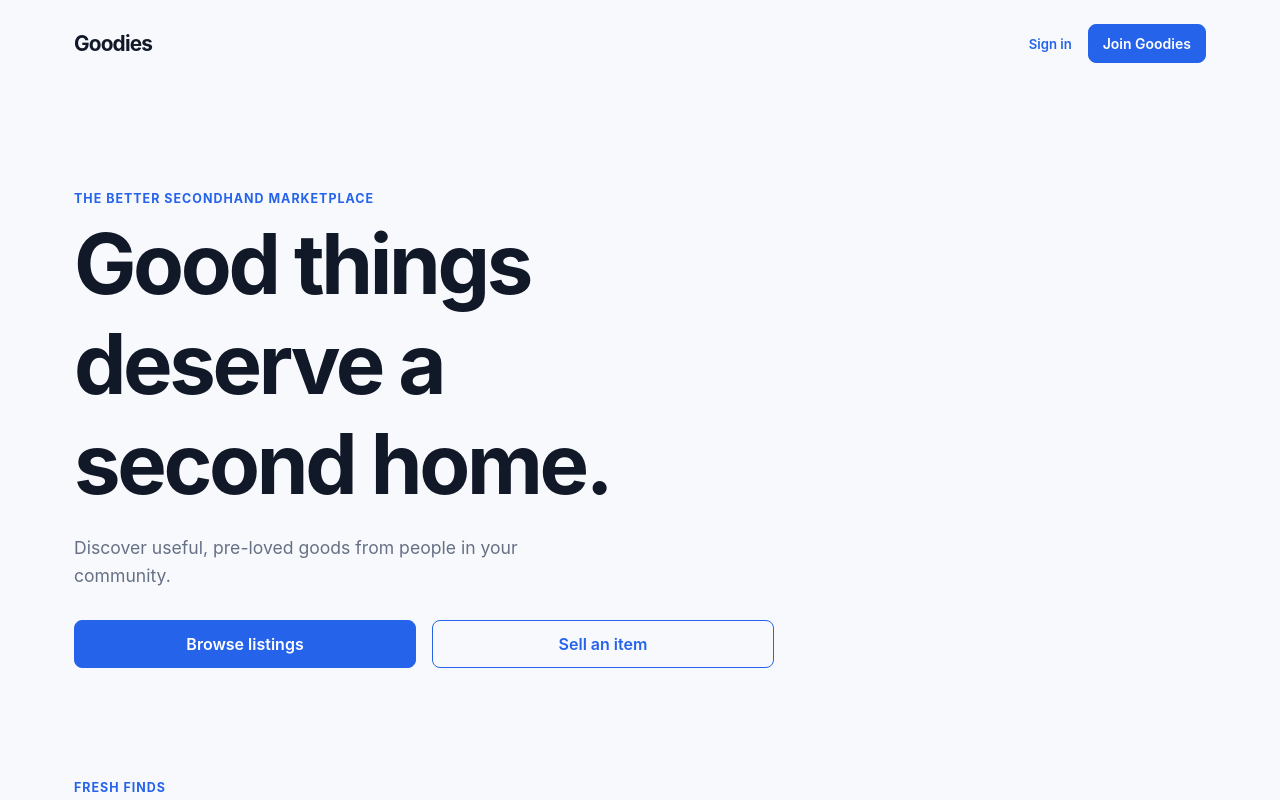
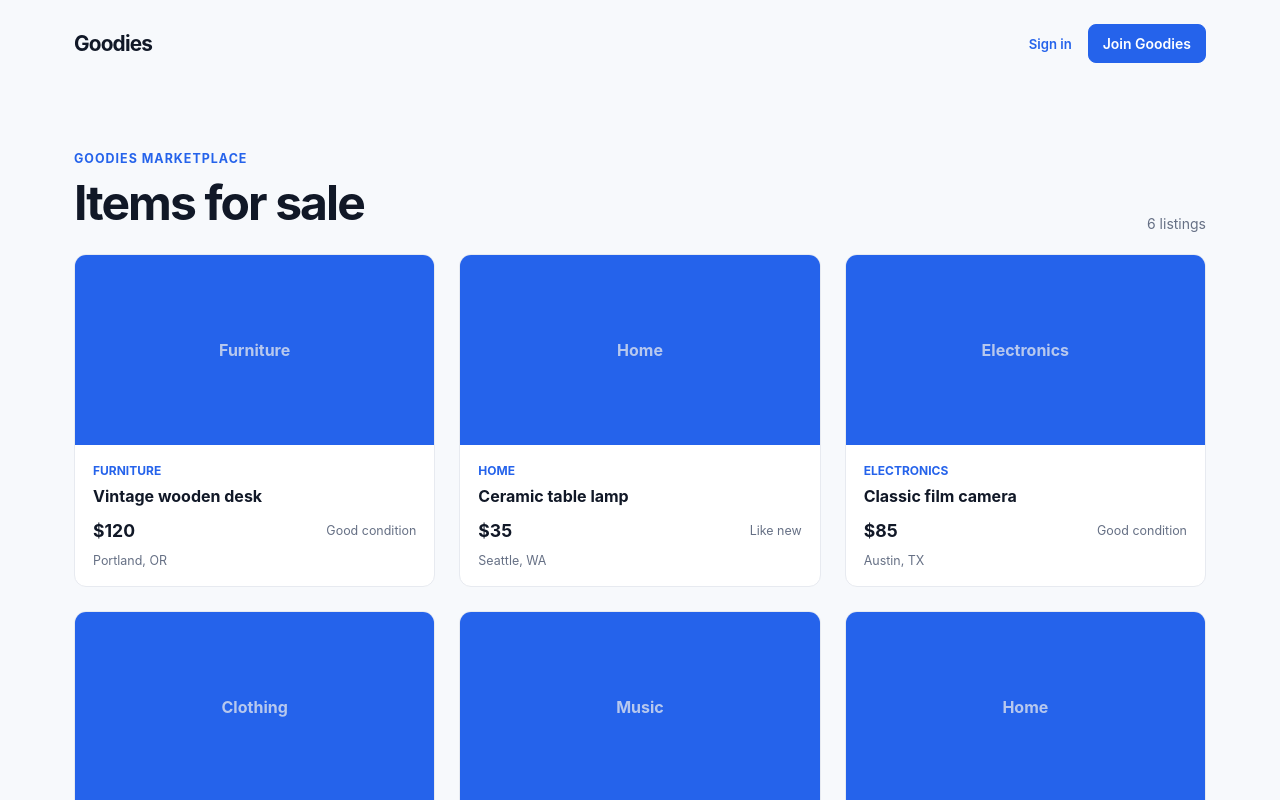
Before and after one commit to HaroldHuynh/codebox_day1, a Next.js app in the folder frontend/: page / in a window 1280 px wide. Shown: the top 800 px of the page. Built offline with nearby package versions, Linux system fonts and the light colour scheme.

Commit message:
make the frontend for the marketplace page

```diff
--- /dev/null
+++ b/frontend/app/components/ItemCard.jsx
@@ -0,0 +1,18 @@
+export default function ItemCard({ item }) {
+  return (
+    <article className="listing-card">
+      <div className="listing-image" aria-label={`Image placeholder for ${item.title}`}>
+        <span>{item.category}</span>
+      </div>
+      <div className="listing-details">
+        <p className="listing-category">{item.category}</p>
+        <h3>{item.title}</h3>
+        <div className="listing-meta">
+          <strong>{item.price}</strong>
+          <span>{item.condition}</span>
+        </div>
+        <p className="listing-location">{item.location}</p>
+      </div>
+    </article>
+  );
+}
--- /dev/null
+++ b/frontend/app/components/ListingGrid.jsx
@@ -0,0 +1,11 @@
+import ItemCard from "./ItemCard";
+
+export default function ListingGrid({ items }) {
+  return (
+    <div className="listing-grid">
+      {items.map((item) => (
+        <ItemCard key={item.title} item={item} />
+      ))}
+    </div>
+  );
+}
--- /dev/null
+++ b/frontend/app/components/Navbar.jsx
@@ -0,0 +1,13 @@
+import Link from "next/link";
+
+export default function Navbar() {
+  return (
+    <nav className="site-nav" aria-label="Main navigation">
+      <Link className="brand" href="/">Goodies</Link>
+      <div className="nav-actions">
+        <Link className="text-link" href="/login">Sign in</Link>
+        <Link className="button button-small" href="/create-account">Join Goodies</Link>
+      </div>
+    </nav>
+  );
+}
--- a/frontend/app/globals.css
+++ b/frontend/app/globals.css
@@ -1,53 +1,329 @@
-:root { color-scheme: light; --black:#111827; --muted:#667085; --border:#d9dee8; --background:#f7f9fc; --blue:#2563eb; --blue-dark:#1d4ed8; font-family: Inter, -apple-system, BlinkMacSystemFont, "Segoe UI", sans-serif; }
-* { box-sizing: border-box; }
-html { scroll-behavior: smooth; }
-body { margin: 0; min-width: 320px; color: var(--black); background: var(--background); }
-a { color: inherit; }
-.login-page { display:grid; min-height:100vh; place-items:center; padding:24px; }
-.login-card { width:min(100%,420px); padding:44px 40px 36px; background:#fff; border:1px solid #e7eaf0; border-radius:16px; box-shadow:0 16px 40px rgba(17,24,39,.07); }
-.create-account-card { padding-top:36px; }
-.brand-mark { display:grid; width:42px; height:42px; margin-bottom:28px; place-items:center; color:#fff; background:var(--blue); border-radius:10px; font-size:1.25rem; font-weight:700; text-decoration:none; }
-.eyebrow { margin:0 0 8px; color:var(--blue); font-size:.78rem; font-weight:700; letter-spacing:.08em; text-transform:uppercase; }
-h1,h2,h3,p { overflow-wrap:break-word; }
-h1 { margin:0; font-size:clamp(1.7rem,4vw,2rem); letter-spacing:-.04em; line-height:1.2; }
-.subtitle { margin:10px 0 32px; color:var(--muted); font-size:.95rem; }
-.login-form { display:grid; gap:22px; }
-.field-group { display:grid; gap:8px; }
-.field-header { display:flex; align-items:center; justify-content:space-between; gap:12px; }
-label { color:var(--black); font-size:.875rem; font-weight:600; }
-input[type="text"],input[type="email"],input[type="password"] { width:100%; padding:12px 13px; color:var(--black); background:#fff; border:1px solid var(--border); border-radius:8px; font:inherit; outline:none; transition:border-color 160ms ease,box-shadow 160ms ease; }
-input::placeholder { color:#98a2b3; }
-input[type="text"]:focus,input[type="email"]:focus,input[type="password"]:focus { border-color:var(--blue); box-shadow:0 0 0 3px rgba(37,99,235,.14); }
-.checkbox-label { display:flex; align-items:center; gap:9px; color:var(--muted); font-size:.875rem; font-weight:400; }
-.checkbox-label input { width:16px; height:16px; accent-color:var(--blue); }
-.text-link { color:var(--blue); font-size:.82rem; font-weight:600; text-decoration:none; }
-.text-link:hover,.text-link:focus-visible { color:var(--blue-dark); text-decoration:underline; }
-.button { display:inline-block; width:100%; padding:13px 16px; color:#fff; background:var(--blue); border:1px solid var(--blue); border-radius:8px; cursor:pointer; font:inherit; font-weight:600; text-align:center; text-decoration:none; transition:background-color 160ms ease,border-color 160ms ease,transform 160ms ease,box-shadow 160ms ease; }
-.button:hover { background:var(--blue-dark); border-color:var(--blue-dark); box-shadow:0 5px 12px rgba(37,99,235,.2); transform:translateY(-1px); }
-.button:active { transform:translateY(0); }
-.button:focus-visible { outline:3px solid rgba(37,99,235,.28); outline-offset:2px; }
-.signup-prompt { margin:28px 0 0; color:var(--muted); font-size:.875rem; text-align:center; }
-.name-fields { display:grid; grid-template-columns:1fr 1fr; gap:14px; }
-.marketplace-page { width:min(100%,1180px); margin:0 auto; padding:24px; }
-.site-nav { display:flex; align-items:center; justify-content:space-between; gap:20px; }
-.brand { color:var(--black); font-size:1.3rem; font-weight:700; letter-spacing:-.04em; text-decoration:none; }
-.nav-actions,.hero-actions { display:flex; align-items:center; gap:16px; }
-.button-small { width:auto; padding:10px 14px; font-size:.875rem; }
-.marketplace-hero { max-width:700px; padding:128px 0 112px; }
-.marketplace-hero h1 { max-width:620px; font-size:clamp(2.7rem,7vw,5.2rem); }
-.hero-copy { max-width:520px; margin:20px 0 30px; color:var(--muted); font-size:1.1rem; line-height:1.6; }
-.button-secondary { color:var(--blue); background:transparent; }
-.button-secondary:hover { color:#fff; }
-.listings-section { padding-bottom:80px; }
-.section-heading { display:flex; align-items:end; justify-content:space-between; gap:20px; margin-bottom:22px; }
-.section-heading h2 { margin:0; font-size:1.7rem; letter-spacing:-.03em; }
-.listing-count { color:var(--muted); font-size:.875rem; }
-.listing-grid { display:grid; grid-template-columns:repeat(3,1fr); gap:20px; }
-.listing-card { overflow:hidden; background:#fff; border:1px solid #e7eaf0; border-radius:14px; }
-.listing-image { display:grid; height:180px; place-items:center; color:#b7c8ee; background:var(--blue); font-size:1.25rem; font-weight:700; }
-.listing-details { padding:18px; }
-.listing-category { margin:0 0 8px; color:var(--blue); font-size:.75rem; font-weight:700; text-transform:uppercase; }
-.listing-details h3 { margin:0 0 14px; font-size:1rem; }
-.listing-details strong { font-size:1.1rem; }
-@media (max-width:700px) { .marketplace-hero { padding:90px 0 72px; } .listing-grid { grid-template-columns:1fr; } }
-@media (max-width:480px) { .login-page { padding:16px; } .login-card { padding:32px 24px 28px; } .name-fields { grid-template-columns:1fr; gap:22px; } .nav-actions .text-link { display:none; } .hero-actions { align-items:stretch; flex-direction:column; } }
+:root {
+  color-scheme: light;
+  --black: #111827;
+  --muted: #667085;
+  --border: #d9dee8;
+  --background: #f7f9fc;
+  --blue: #2563eb;
+  --blue-dark: #1d4ed8;
+  font-family:
+    Inter,
+    -apple-system,
+    BlinkMacSystemFont,
+    "Segoe UI",
+    sans-serif;
+}
+* {
+  box-sizing: border-box;
+}
+html {
+  scroll-behavior: smooth;
+}
+body {
+  margin: 0;
+  min-width: 320px;
+  color: var(--black);
+  background: var(--background);
+}
+a {
+  color: inherit;
+}
+.login-page {
+  display: grid;
+  min-height: 100vh;
+  place-items: center;
+  padding: 24px;
+}
+.login-card {
+  width: min(100%, 420px);
+  padding: 44px 40px 36px;
+  background: #fff;
+  border: 1px solid #e7eaf0;
+  border-radius: 16px;
+  box-shadow: 0 16px 40px rgba(17, 24, 39, 0.07);
+}
+.create-account-card {
+  padding-top: 36px;
+}
+.brand-mark {
+  display: grid;
+  width: 42px;
+  height: 42px;
+  margin-bottom: 28px;
+  place-items: center;
+  color: #fff;
+  background: var(--blue);
+  border-radius: 10px;
+  font-size: 1.25rem;
+  font-weight: 700;
+  text-decoration: none;
+}
+.eyebrow {
+  margin: 0 0 8px;
+  color: var(--blue);
+  font-size: 0.78rem;
+  font-weight: 700;
+  letter-spacing: 0.08em;
+  text-transform: uppercase;
+}
+h1,
+h2,
+h3,
+p {
+  overflow-wrap: break-word;
+}
+h1 {
+  margin: 0;
+  font-size: clamp(1.7rem, 4vw, 2rem);
+  letter-spacing: -0.04em;
+  line-height: 1.2;
+}
+.subtitle {
+  margin: 10px 0 32px;
+  color: var(--muted);
+  font-size: 0.95rem;
+}
+.login-form {
+  display: grid;
+  gap: 22px;
+}
+.field-group {
+  display: grid;
+  gap: 8px;
+}
+.field-header {
+  display: flex;
+  align-items: center;
+  justify-content: space-between;
+  gap: 12px;
+}
+label {
+  color: var(--black);
+  font-size: 0.875rem;
+  font-weight: 600;
+}
+input[type="text"],
+input[type="email"],
+input[type="password"] {
+  width: 100%;
+  padding: 12px 13px;
+  color: var(--black);
+  background: #fff;
+  border: 1px solid var(--border);
+  border-radius: 8px;
+  font: inherit;
+  outline: none;
+  transition:
+    border-color 160ms ease,
+    box-shadow 160ms ease;
+}
+input::placeholder {
+  color: #98a2b3;
+}
+input[type="text"]:focus,
+input[type="email"]:focus,
+input[type="password"]:focus {
+  border-color: var(--blue);
+  box-shadow: 0 0 0 3px rgba(37, 99, 235, 0.14);
+}
+.checkbox-label {
+  display: flex;
+  align-items: center;
+  gap: 9px;
+  color: var(--muted);
+  font-size: 0.875rem;
+  font-weight: 400;
+}
+.checkbox-label input {
+  width: 16px;
+  height: 16px;
+  accent-color: var(--blue);
+}
+.text-link {
+  color: var(--blue);
+  font-size: 0.82rem;
+  font-weight: 600;
+  text-decoration: none;
+}
+.text-link:hover,
+.text-link:focus-visible {
+  color: var(--blue-dark);
+  text-decoration: underline;
+}
+.button {
+  display: inline-block;
+  width: 100%;
+  padding: 13px 16px;
+  color: #fff;
+  background: var(--blue);
+  border: 1px solid var(--blue);
+  border-radius: 8px;
+  cursor: pointer;
+  font: inherit;
+  font-weight: 600;
+  text-align: center;
+  text-decoration: none;
+  transition:
+    background-color 160ms ease,
+    border-color 160ms ease,
+    transform 160ms ease,
+    box-shadow 160ms ease;
+}
+.button:hover {
+  background: var(--blue-dark);
+  border-color: var(--blue-dark);
+  box-shadow: 0 5px 12px rgba(37, 99, 235, 0.2);
+  transform: translateY(-1px);
+}
+.button:active {
+  transform: translateY(0);
+}
+.button:focus-visible {
+  outline: 3px solid rgba(37, 99, 235, 0.28);
+  outline-offset: 2px;
+}
+.signup-prompt {
+  margin: 28px 0 0;
+  color: var(--muted);
+  font-size: 0.875rem;
+  text-align: center;
+}
+.name-fields {
+  display: grid;
+  grid-template-columns: 1fr 1fr;
+  gap: 14px;
+}
+.marketplace-page {
+  width: min(100%, 1180px);
+  margin: 0 auto;
+  padding: 24px;
+}
+.site-nav {
+  display: flex;
+  align-items: center;
+  justify-content: space-between;
+  gap: 20px;
+}
+.brand {
+  color: var(--black);
+  font-size: 1.3rem;
+  font-weight: 700;
+  letter-spacing: -0.04em;
+  text-decoration: none;
+}
+.nav-actions,
+.hero-actions {
+  display: flex;
+  align-items: center;
+  gap: 16px;
+}
+.button-small {
+  width: auto;
+  padding: 10px 14px;
+  font-size: 0.875rem;
+}
+.listings-section {
+  padding: 88px 0 80px;
+}
+.section-heading {
+  display: flex;
+  align-items: end;
+  justify-content: space-between;
+  gap: 20px;
+  margin-bottom: 22px;
+}
+.section-heading h1 {
+  margin: 0;
+  font-size: clamp(2rem, 5vw, 3rem);
+  letter-spacing: -0.04em;
+}
+.listing-count {
+  color: var(--muted);
+  font-size: 0.875rem;
+}
+.listing-grid {
+  display: grid;
+  grid-template-columns: repeat(3, 1fr);
+  gap: 24px;
+}
+.listing-card {
+  overflow: hidden;
+  background: #fff;
+  border: 1px solid #e7eaf0;
+  border-radius: 12px;
+  transition:
+    box-shadow 160ms ease,
+    transform 160ms ease;
+}
+.listing-card:hover {
+  box-shadow: 0 10px 24px rgba(17, 24, 39, 0.08);
+  transform: translateY(-2px);
+}
+.listing-image {
+  display: grid;
+  height: 190px;
+  place-items: center;
+  color: #b7c8ee;
+  background: var(--blue);
+  font-size: 1rem;
+  font-weight: 700;
+}
+.listing-details {
+  padding: 18px;
+}
+.listing-category {
+  margin: 0 0 8px;
+  color: var(--blue);
+  font-size: 0.75rem;
+  font-weight: 700;
+  text-transform: uppercase;
+}
+.listing-details h3 {
+  margin: 0 0 14px;
+  font-size: 1rem;
+}
+.listing-meta {
+  display: flex;
+  align-items: center;
+  justify-content: space-between;
+  gap: 12px;
+}
+.listing-details strong {
+  font-size: 1.1rem;
+}
+.listing-meta span,
+.listing-location {
+  color: var(--muted);
+  font-size: 0.78rem;
+}
+.listing-location {
+  margin: 12px 0 0;
+}
+@media (max-width: 900px) {
+  .listing-grid {
+    grid-template-columns: repeat(2, 1fr);
+  }
+}
+@media (max-width: 700px) {
+  .listings-section {
+    padding: 64px 0 56px;
+  }
+  .listing-grid {
+    grid-template-columns: 1fr;
+  }
+}
+@media (max-width: 480px) {
+  .login-page {
+    padding: 16px;
+  }
+  .login-card {
+    padding: 32px 24px 28px;
+  }
+  .name-fields {
+    grid-template-columns: 1fr;
+    gap: 22px;
+  }
+  .nav-actions .text-link {
+    display: none;
+  }
+}
--- a/frontend/app/login-form.jsx
+++ b/frontend/app/login-form.jsx
@@ -2,6 +2,7 @@
 
 import Link from "next/link";
 import { useState } from "react";
+import FormField from "./components/FormField";
 
 export default function LoginForm() {
   const [email, setEmail] = useState("");
@@ -21,10 +22,9 @@ export default function LoginForm() {
         <p className="subtitle">Enter your details to continue.</p>
 
         <form className="login-form" onSubmit={handleSubmit}>
-          <div className="field-group">
-            <label htmlFor="email">Email address</label>
+          <FormField id="email" label="Email address">
             <input id="email" name="email" type="email" autoComplete="email" placeholder="you@example.com" value={email} onChange={(event) => setEmail(event.target.value)} required />
-          </div>
+          </FormField>
           <div className="field-group">
             <div className="field-header">
               <label htmlFor="password">Password</label>
--- a/frontend/app/page.jsx
+++ b/frontend/app/page.jsx
@@ -1,54 +1,29 @@
-import Link from "next/link";
+import ListingGrid from "./components/ListingGrid";
+import Navbar from "./components/Navbar";
 
 const sampleItems = [
-  { title: "Vintage wooden desk", category: "Furniture", price: "$120" },
-  { title: "Ceramic table lamp", category: "Home", price: "$35" },
-  { title: "Classic film camera", category: "Electronics", price: "$85" },
+  { title: "Vintage wooden desk", category: "Furniture", price: "$120", condition: "Good condition", location: "Portland, OR" },
+  { title: "Ceramic table lamp", category: "Home", price: "$35", condition: "Like new", location: "Seattle, WA" },
+  { title: "Classic film camera", category: "Electronics", price: "$85", condition: "Good condition", location: "Austin, TX" },
+  { title: "Wool winter coat", category: "Clothing", price: "$60", condition: "Excellent condition", location: "Boston, MA" },
+  { title: "Acoustic guitar", category: "Music", price: "$180", condition: "Good condition", location: "Nashville, TN" },
+  { title: "Stoneware dinner set", category: "Home", price: "$45", condition: "Like new", location: "Chicago, IL" },
 ];
 
 export default function MarketplacePage() {
   return (
     <main className="marketplace-page">
-      <nav className="site-nav" aria-label="Main navigation">
-        <Link className="brand" href="/">Goodies</Link>
-        <div className="nav-actions">
-          <Link className="text-link" href="/login">Sign in</Link>
-          <Link className="button button-small" href="/create-account">Join Goodies</Link>
-        </div>
-      </nav>
+      <Navbar />
 
-      <section className="marketplace-hero">
-        <p className="eyebrow">The better secondhand marketplace</p>
-        <h1>Good things deserve a second home.</h1>
-        <p className="hero-copy">
-          Discover useful, pre-loved goods from people in your community.
-        </p>
-        <div className="hero-actions">
-          <a className="button" href="#listings">Browse listings</a>
-          <Link className="button button-secondary" href="/login">Sell an item</Link>
-        </div>
-      </section>
-
-      <section id="listings" className="listings-section" aria-labelledby="listings-title">
+      <section className="listings-section" aria-labelledby="listings-title">
         <div className="section-heading">
           <div>
-            <p className="eyebrow">Fresh finds</p>
-            <h2 id="listings-title">Browse the marketplace</h2>
+            <p className="eyebrow">Goodies marketplace</p>
+            <h1 id="listings-title">Items for sale</h1>
           </div>
-          <span className="listing-count">Sample listings</span>
+          <span className="listing-count">{sampleItems.length} listings</span>
         </div>
-        <div className="listing-grid">
-          {sampleItems.map((item) => (
-            <article className="listing-card" key={item.title}>
-              <div className="listing-image" aria-hidden="true">Goodies</div>
-              <div className="listing-details">
-                <p className="listing-category">{item.category}</p>
-                <h3>{item.title}</h3>
-                <strong>{item.price}</strong>
-              </div>
-            </article>
-          ))}
-        </div>
+        <ListingGrid items={sampleItems} />
       </section>
     </main>
   );
```
Also changed, not shown: frontend/app/components/FormField.jsx (added, +8 -0 lines), frontend/app/create-account-form.jsx (+6 -5 lines), 2 other files (tests, documents, lock files or other folders).
